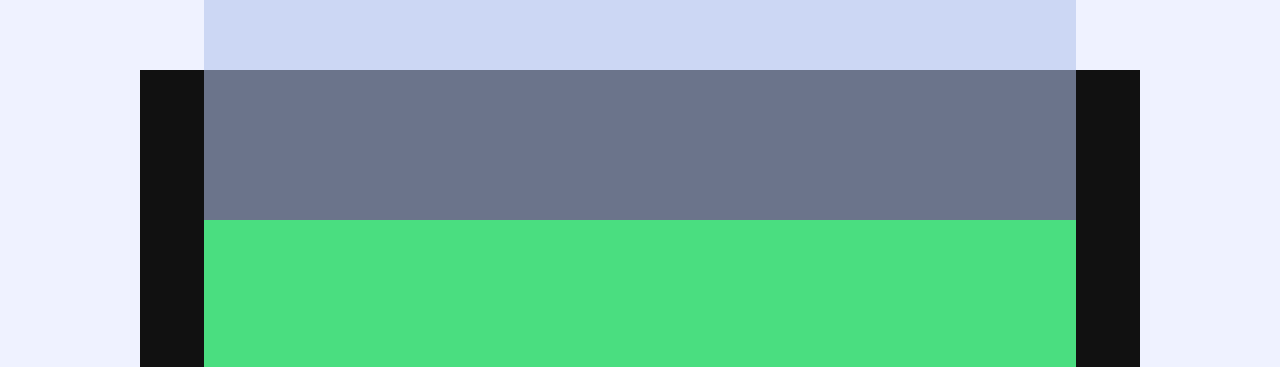
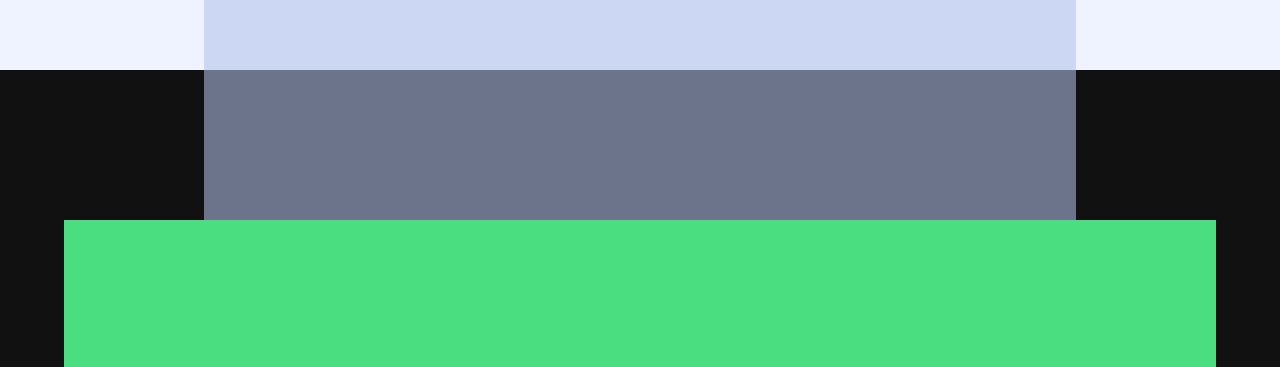
Before and after one commit to mbonikev/hotel_talents_pool, a React (Vite) app: page /#/ in a window 1280 px wide. Shown: the part 3573-3940 px from the top of the page. Built offline with nearby package versions, Linux system fonts and the light colour scheme; what ldrs would draw is missing.

Commit message:
Stalker-commit: src/components/Footer.jsx

```diff
--- a/src/components/Footer.jsx
+++ b/src/components/Footer.jsx
@@ -10,10 +10,10 @@ function Footer() {
         <div className="w-full h-[300px] px-16 max-lg:px-5 absolute top-[-150px] ">
           <div className="w-full h-full bg-[#b2c3ec8e] "></div>
         </div>
-        <div className="bg-[#111111] w-full min-h-[300px] flex items-center justify-center flex-col pt-[150px] px-16 max-lg:px-5">
+      </div>
+      <div className="bg-[#111111] w-full min-h-[300px] flex items-center justify-center flex-col pt-[150px] px-16 max-lg:px-5">
           <div className="bg-green-400 w-full h-full flex-1 p-5"></div>
         </div>
-      </div>
     </div>
   );
 }
```
